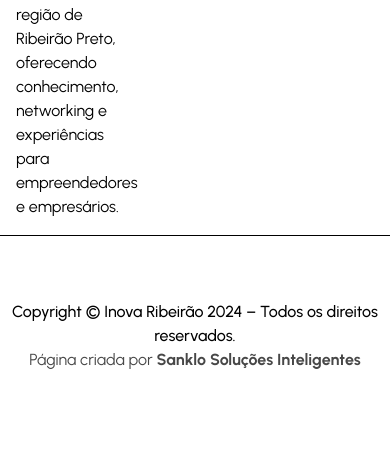
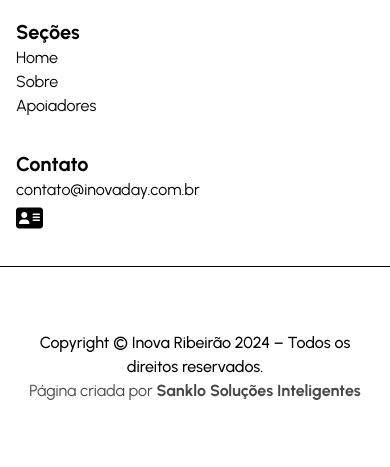
Before and after one commit to paydovan/inova-day-website, a website: page index.html in a window 390 px wide. Shown: the part 4237-4704 px from the top of the page. Before the commit the page ends 4673 px from the top, so only its background shows below. Drawn offline with Linux system fonts and the light colour scheme.

Commit message:
style: making the footer responsive

```diff
--- a/index.html
+++ b/index.html
@@ -225,27 +225,27 @@
             </div>
         </div>
     </section>
-    <footer class="mt-16">
-        <div class="max-w-7xl mx-auto flex p-4 border-b border-black" id="footer">
-            <div class="flex flex-col flex-1">
+    <footer class="md:mt-16">
+        <div class="max-w-7xl mx-auto flex flex-col md:flex-row p-4 border-b border-black" id="footer">
+            <div class="flex flex-col flex-1 py-4">
                 <img src="src/assets/logo-inova.png" alt="logo inova" class="w-36">
-                <p class="">O Inova Day é um evento que promove inovação e tecnologia na região de Ribeirão Preto, oferecendo conhecimento, networking e experiências para empreendedores e empresários.</p>
+                <p class="text-lg">O Inova Day é um evento que promove inovação e tecnologia na região de Ribeirão Preto, oferecendo conhecimento, networking e experiências para empreendedores e empresários.</p>
             </div>
-            <div class="flex flex-1 flex-col">
-                <h4 class="font-bold text-xl text-center">Seções</h4>
-                <ul class="text-center">
+            <div class="flex flex-1 flex-col py-4">
+                <h4 class="font-bold text-xl md:text-center">Seções</h4>
+                <ul class="md:text-center">
                     <li><a href="index.html">Home</a></li>
                     <li><a href="#about">Sobre</a></li>
                     <li><a href="#filmmakers">Apoiadores</a></li>
                 </ul>
             </div>
-            <div class="flex flex-1 flex-col items-end">
+            <div class="flex flex-1 flex-col md:items-end py-4">
                 <h4 class="font-bold text-xl">Contato</h4>
                 <p class="break-all"><a href="mailto:contato@inovaday.com.br">contato@inovaday.com.br</a></p>
                 <i class="fa-solid fa-address-card text-2xl"></i>
             </div>
         </div>
-        <div class="max-w-7xl mx-auto py-16">
+        <div class="max-w-7xl mx-auto py-16 p-4">
             <p class="font-medium text-center">Copyright © Inova Ribeirão 2024 – Todos os direitos reservados.</p>
             <p class="text-center text-[#474747]">Página criada por <strong><a href="https://sanklo.com.br/" target="_blank">Sanklo Soluções Inteligentes</a></strong></p>
         </div>
```
Also changed, not shown: styles/output.css.
